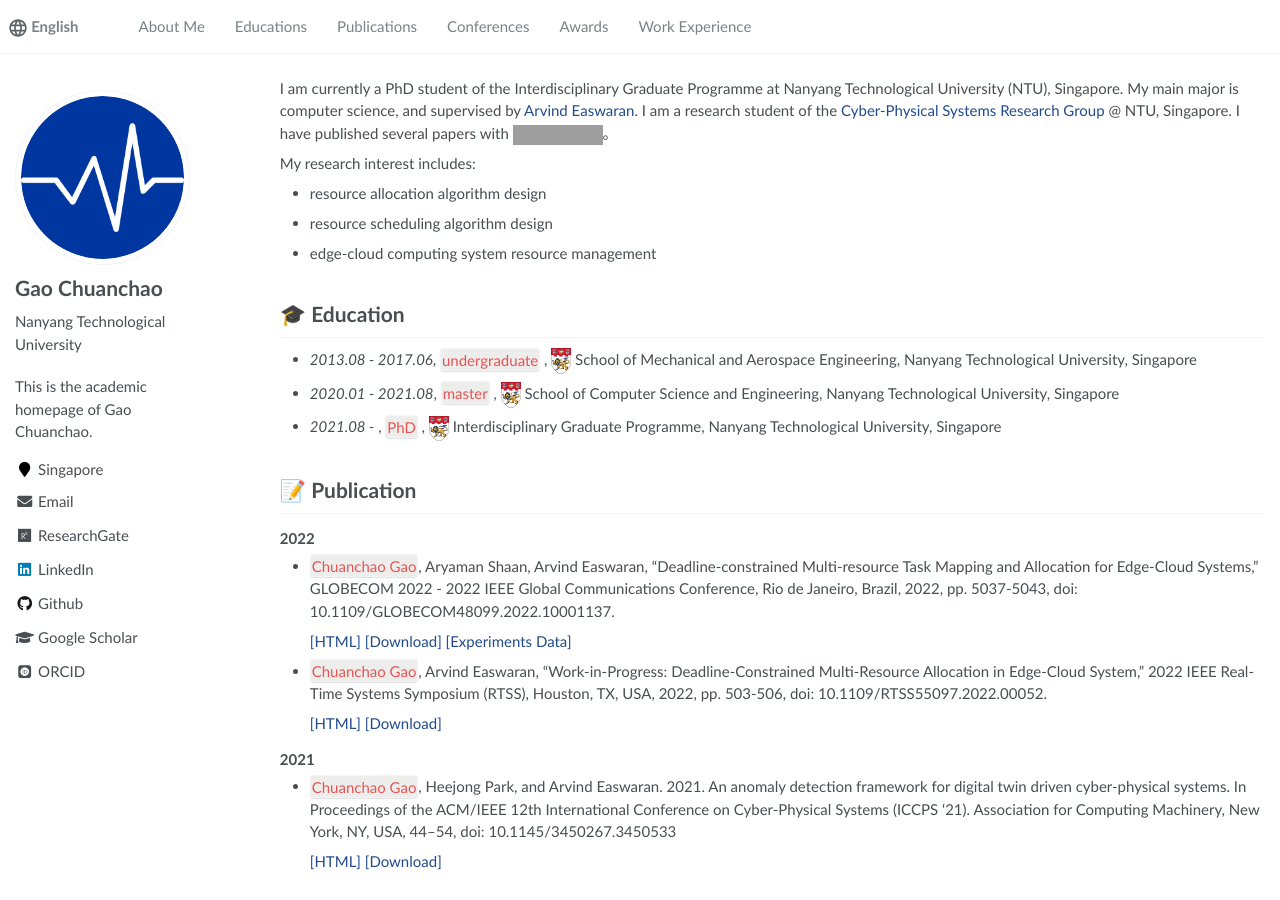
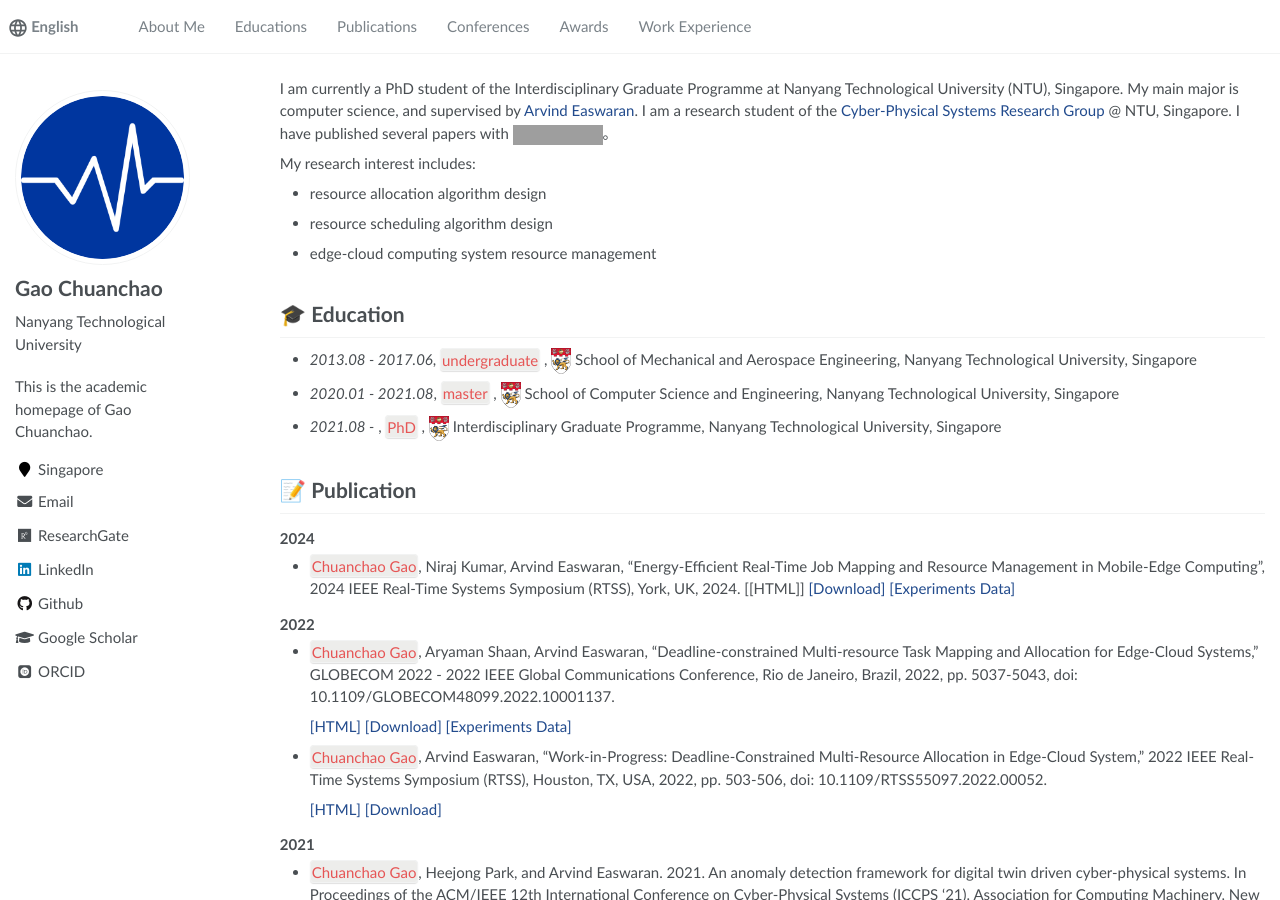
Before and after one commit to gaochuanchao/gaochuanchao.github.io, a Jekyll site: the page built from _pages/about.md, in a window 1280 px wide and 900 px high. Built offline with Jekyll 4.4.1, drawn with Linux system fonts in a browser that asks for light colours; some web fonts are replaced; grey boxes are pictures that could not be loaded.

Commit message:
update rtss paper

```diff
--- a/_pages/about.md
+++ b/_pages/about.md
@@ -38,6 +38,10 @@ My research interest includes:
 
 # 📝 Publication
 
+### 2024
+
+- `Chuanchao Gao`, Niraj Kumar, Arvind Easwaran, "Energy-Efficient Real-Time Job Mapping and Resource Management in Mobile-Edge Computing", 2024 IEEE Real-Time Systems Symposium (RTSS), York, UK, 2024. [[HTML]]  [[Download]](..\papers\Energy-Efficient Real-Time Job Mapping and Resource Management in Mobile-Edge Computing.pdf) [[Experiments Data]](https://github.com/CPS-research-group/CPS-NTU-Public/tree/RTSS2024)
+
 ### 2022
 
 
```
Also changed, not shown: 1 other file.
